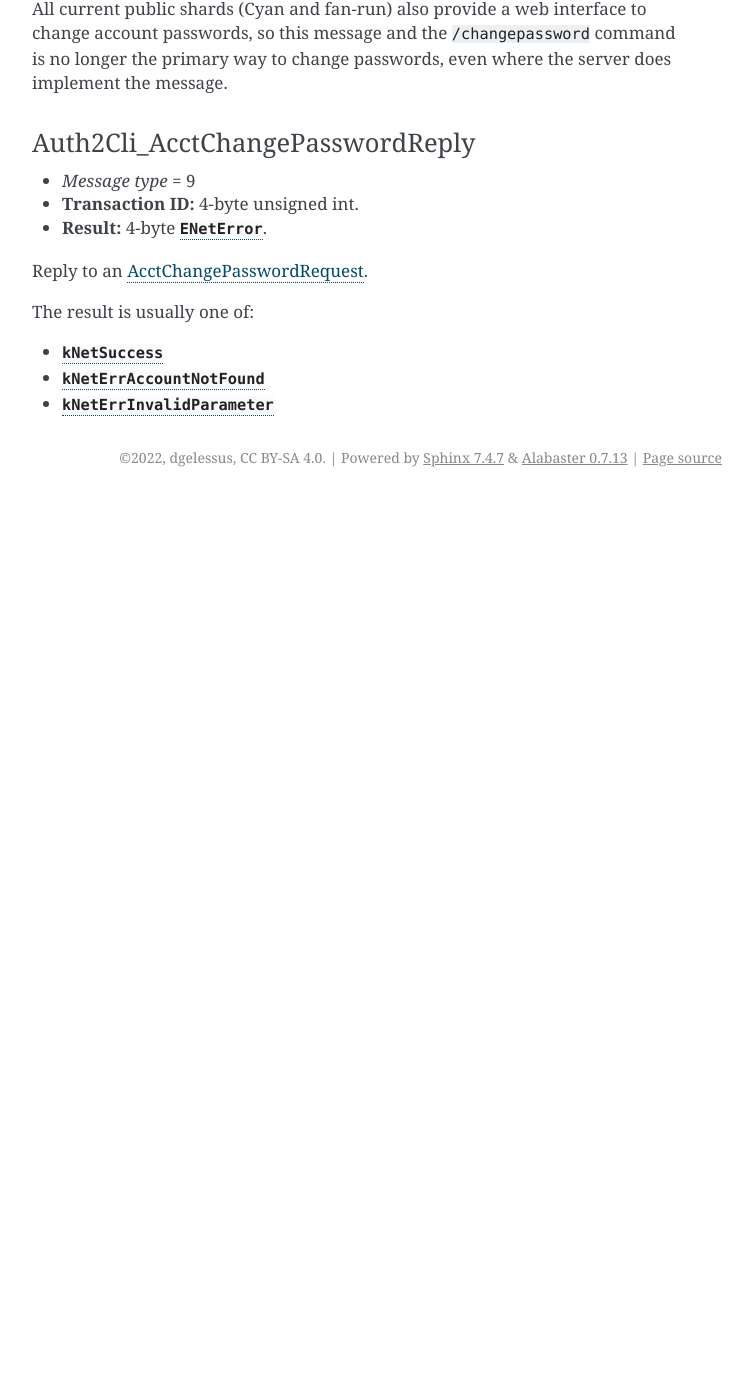
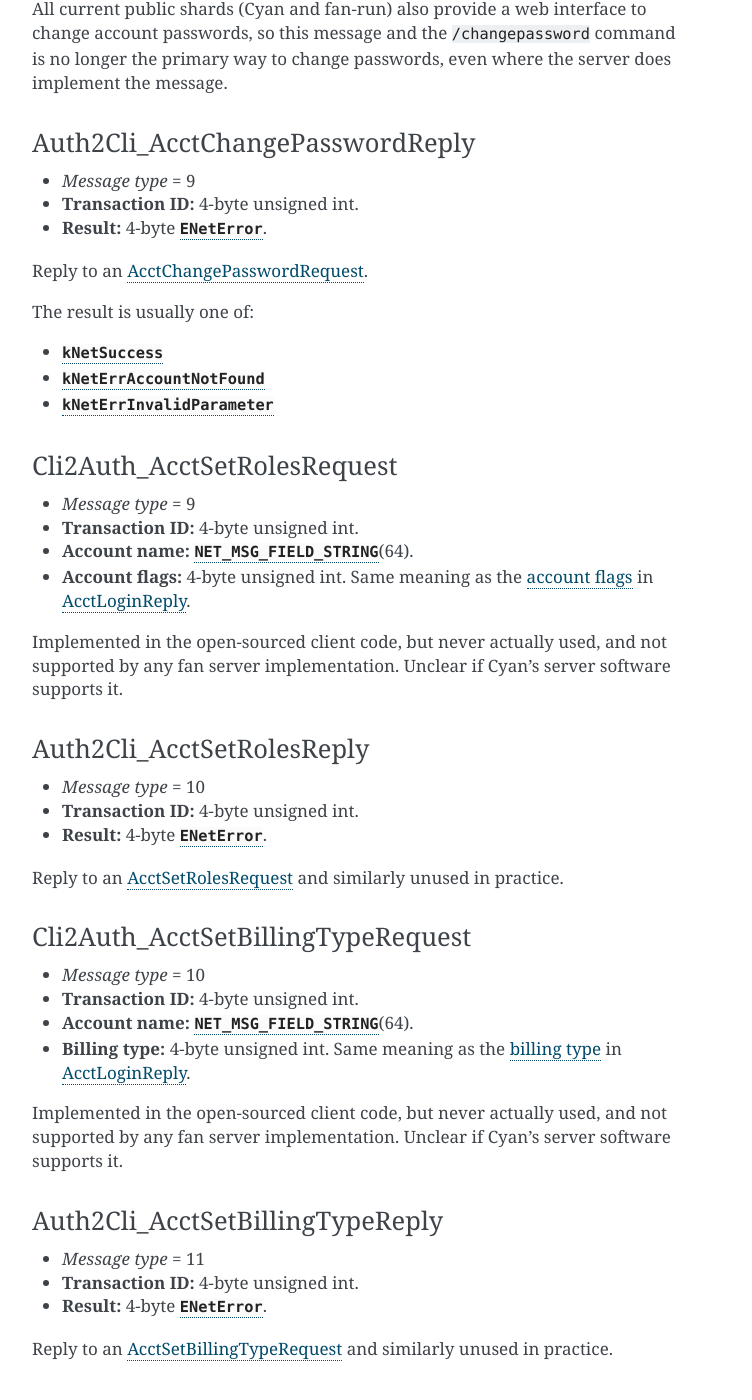
Before and after one commit to dgelessus/NAGUS, a Sphinx documentation site: the page built from docs/uru/auth_server.rst, in a window 1280 px wide and 1400 px high, scrolled down 15395 px. Shown: the whole window, without its empty margins (388-1140 px from the left). Built offline with Sphinx 7.4.7, drawn with Linux system fonts in a browser that asks for light colours; before the commit the page ends 15892 px from its top, so only the background shows below that; some of the changed text lies outside the part shown.

Commit message:
Document AcctSetRoles and AcctSetBillingType message

```diff
--- a/docs/uru/auth_server.rst
+++ b/docs/uru/auth_server.rst
@@ -64,8 +64,8 @@ not even their structure.
    6,:ref:`AcctSetPlayerRequest <cli2auth_acct_set_player_request>`,:ref:`AcctSetPlayerReply <auth2cli_acct_set_player_reply>`,7
    7,:ref:`AcctCreateRequest <cli2auth_acct_create_request>`,:ref:`AcctCreateReply <auth2cli_acct_create_reply>`,8
    8,:ref:`AcctChangePasswordRequest <cli2auth_acct_change_password_request>`,:ref:`AcctChangePasswordReply <cli2auth_acct_change_password_reply>`,9
-   9,AcctSetRolesRequest,AcctSetRolesReply,10
-   10,AcctSetBillingTypeRequest,AcctSetBillingTypeReply,11
+   9,:ref:`AcctSetRolesRequest <cli2auth_acct_set_roles_request>`,:ref:`AcctSetRolesReply <auth2cli_acct_set_roles_reply>`,10
+   10,:ref:`AcctSetBillingTypeRequest <cli2auth_acct_set_billing_type_request>`,:ref:`AcctSetBillingTypeReply <auth2cli_acct_set_billing_type_reply>`,11
    11,AcctActivateRequest,AcctActivateReply,12
    12,AcctCreateFromKeyRequest,AcctCreateFromKeyReply,13
    53,AccountExistsRequest,AccountExistsReply,48
@@ -847,3 +847,59 @@ The result is usually one of:
 * :cpp:enumerator:`kNetSuccess`
 * :cpp:enumerator:`kNetErrAccountNotFound`
 * :cpp:enumerator:`kNetErrInvalidParameter`
+
+.. _cli2auth_acct_set_roles_request:
+
+Cli2Auth_AcctSetRolesRequest
+^^^^^^^^^^^^^^^^^^^^^^^^^^^^
+
+* *Message type* = 9
+* **Transaction ID:** 4-byte unsigned int.
+* **Account name:** :c:macro:`NET_MSG_FIELD_STRING`\(64).
+* **Account flags:** 4-byte unsigned int.
+  Same meaning as the :ref:`account flags <account_flags>` in :ref:`AcctLoginReply <auth2cli_acct_login_reply>`.
+
+Implemented in the open-sourced client code,
+but never actually used,
+and not supported by any fan server implementation.
+Unclear if Cyan's server software supports it.
+
+.. _auth2cli_acct_set_roles_reply:
+
+Auth2Cli_AcctSetRolesReply
+^^^^^^^^^^^^^^^^^^^^^^^^^^
+
+* *Message type* = 10
+* **Transaction ID:** 4-byte unsigned int.
+* **Result:** 4-byte :cpp:enum:`ENetError`.
+
+Reply to an :ref:`AcctSetRolesRequest <cli2auth_acct_set_roles_request>`
+and similarly unused in practice.
+
+.. _cli2auth_acct_set_billing_type_request:
+
+Cli2Auth_AcctSetBillingTypeRequest
+^^^^^^^^^^^^^^^^^^^^^^^^^^^^^^^^^^
+
+* *Message type* = 10
+* **Transaction ID:** 4-byte unsigned int.
+* **Account name:** :c:macro:`NET_MSG_FIELD_STRING`\(64).
+* **Billing type:** 4-byte unsigned int.
+  Same meaning as the :ref:`billing type <billing_type>` in :ref:`AcctLoginReply <auth2cli_acct_login_reply>`.
+
+Implemented in the open-sourced client code,
+but never actually used,
+and not supported by any fan server implementation.
+Unclear if Cyan's server software supports it.
+
+.. _auth2cli_acct_set_billing_type_reply:
+
+Auth2Cli_AcctSetBillingTypeReply
+^^^^^^^^^^^^^^^^^^^^^^^^^^^^^^^^
+
+* *Message type* = 11
+* **Transaction ID:** 4-byte unsigned int.
+* **Result:** 4-byte :cpp:enum:`ENetError`.
+
+Reply to an :ref:`AcctSetBillingTypeRequest <cli2auth_acct_set_billing_type_request>`
+and similarly unused in practice.
```
